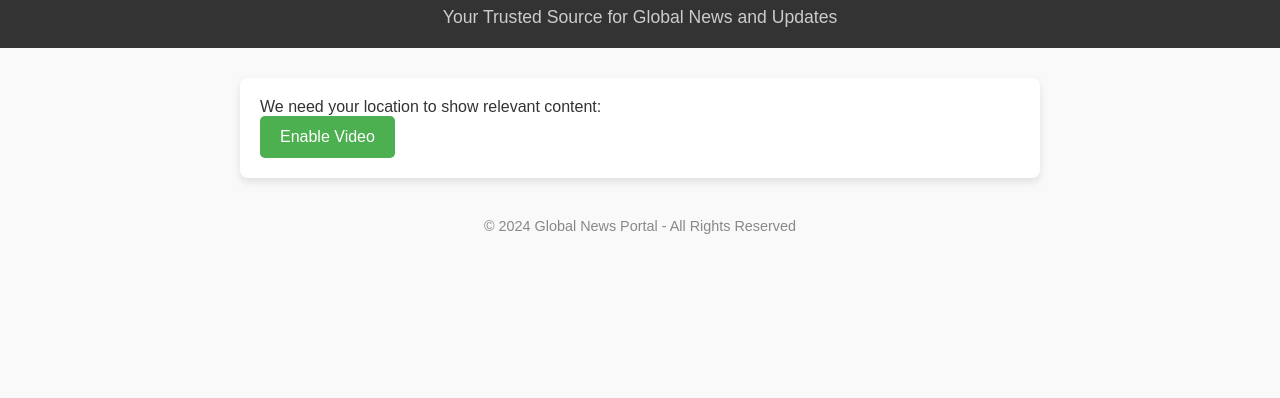
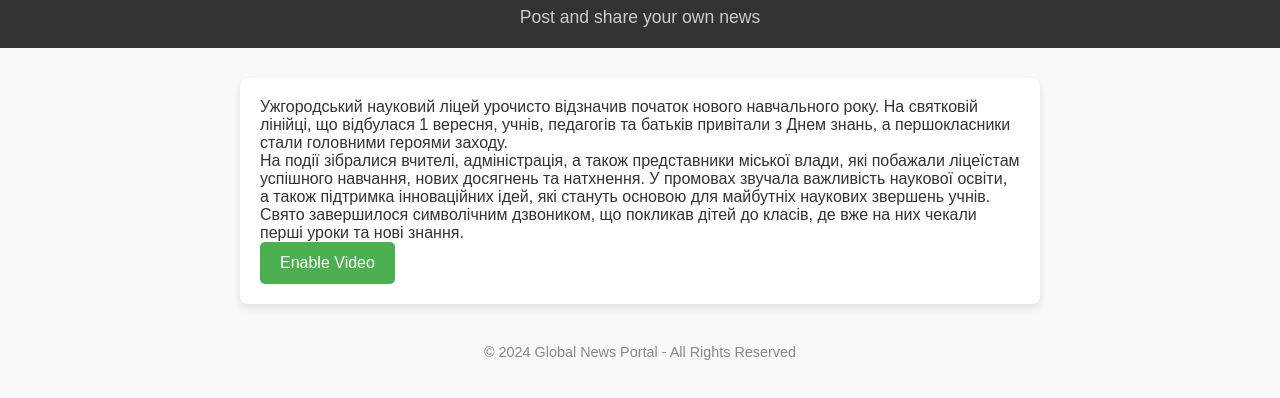
Before and after one commit to YuriyKap/NewsSite, a website: page index.html in a window 1280 px wide. Shown: the part 60-458 px from the top of the page. Drawn offline with Linux system fonts and the light colour scheme.

Commit message:
Update index.html

```diff
--- a/index.html
+++ b/index.html
@@ -101,11 +101,13 @@
 <body>
     <header>
         <h1>Global News Portal</h1>
-        <p>Your Trusted Source for Global News and Updates</p>
+        <p>Post and share your own news</p>
     </header>
 
     <main>
-        <p>We need your location to show relevant content:</p>
+        <p>Ужгородський науковий ліцей урочисто відзначив початок нового навчального року. На святковій лінійці, що відбулася 1 вересня, учнів, педагогів та батьків привітали з Днем знань, а першокласники стали головними героями заходу.</p>
+        <p>На події зібралися вчителі, адміністрація, а також представники міської влади, які побажали ліцеїстам успішного навчання, нових досягнень та натхнення. У промовах звучала важливість наукової освіти, а також підтримка інноваційних ідей, які стануть основою для майбутніх наукових звершень учнів.</p>
+        <p>Свято завершилося символічним дзвоником, що покликав дітей до класів, де вже на них чекали перші уроки та нові знання.</p>
         <button onclick="requestLocation()">Enable Video</button>
 
         <div id="video-container">
```
